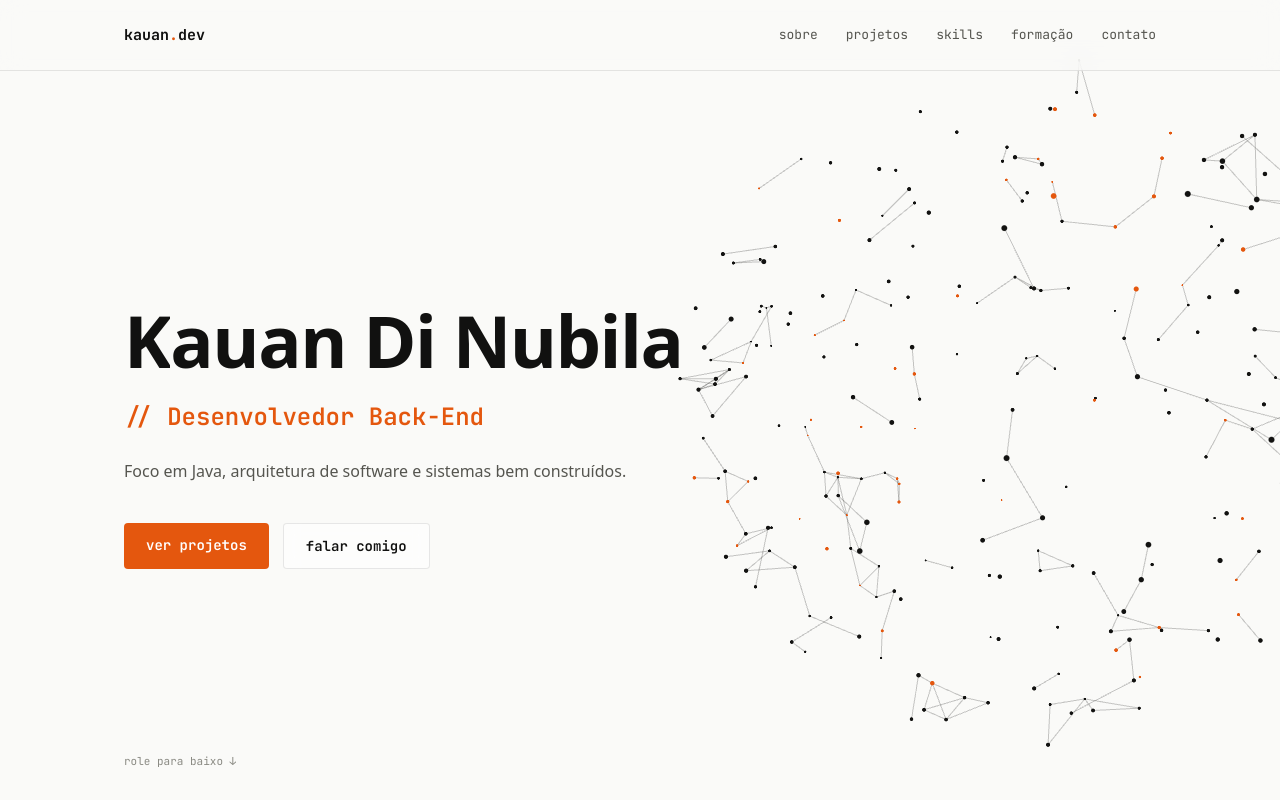
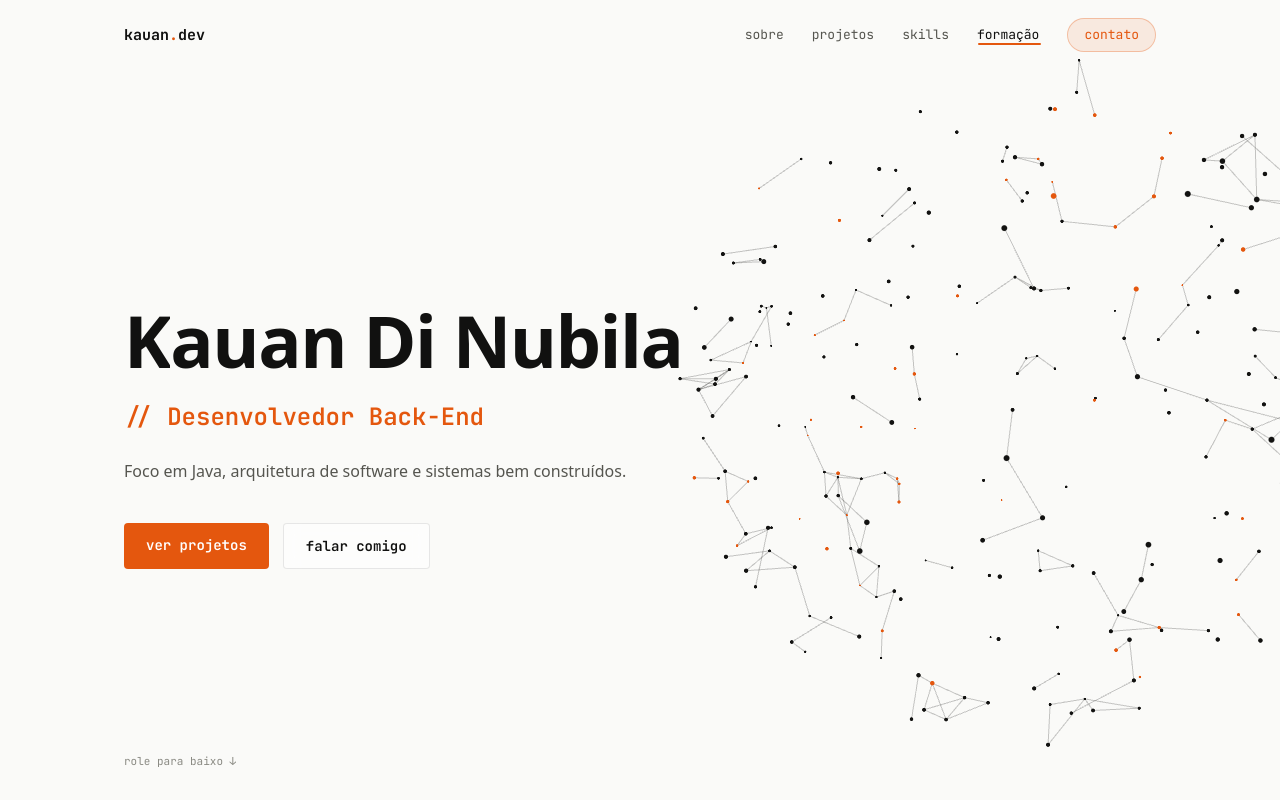
Before and after one commit to KauanDiNubila/kauan-dev, a React (Vite) app: page / in a window 1280 px wide. Shown: the top 800 px of the page. Built offline with nearby package versions, Linux system fonts and the light colour scheme; a web font is replaced by a local one.

Commit message:
Redesign nav: scrollspy indicator, scroll-reactive background, contact CTA pill

```diff
--- a/src/components/Nav.tsx
+++ b/src/components/Nav.tsx
@@ -1,24 +1,108 @@
+import { useEffect, useRef, useState } from "react"
+import { prefersReducedMotion } from "@/lib/gsap"
+
 const links = [
   { href: "#sobre", label: "sobre" },
   { href: "#projetos", label: "projetos" },
   { href: "#skills", label: "skills" },
   { href: "#formacao", label: "formação" },
-  { href: "#contato", label: "contato" },
 ]
 
 export function Nav() {
+  const [active, setActive] = useState<string | null>(null)
+  const [scrolled, setScrolled] = useState(false)
+  const linkRefs = useRef(new Map<string, HTMLAnchorElement>())
+  const indicatorRef = useRef<HTMLSpanElement>(null)
+
+  useEffect(() => {
+    const onScroll = () => setScrolled(window.scrollY > 24)
+    onScroll()
+    window.addEventListener("scroll", onScroll, { passive: true })
+    return () => window.removeEventListener("scroll", onScroll)
+  }, [])
+
+  useEffect(() => {
+    const sections = links
+      .map((l) => document.getElementById(l.href.slice(1)))
+      .filter((el): el is HTMLElement => !!el)
+    const ratios = new Map<string, number>()
+
+    const observer = new IntersectionObserver(
+      (entries) => {
+        for (const entry of entries) ratios.set(`#${entry.target.id}`, entry.intersectionRatio)
+        let best: string | null = null
+        let bestRatio = 0
+        for (const [href, ratio] of ratios) {
+          if (ratio > bestRatio) {
+            bestRatio = ratio
+            best = href
+          }
+        }
+        setActive(bestRatio > 0.1 ? best : null)
+      },
+      { threshold: [0, 0.1, 0.25, 0.5, 0.75, 1], rootMargin: "-70px 0px -40% 0px" }
+    )
+    sections.forEach((s) => observer.observe(s))
+    return () => observer.disconnect()
+  }, [])
+
+  useEffect(() => {
+    const move = () => {
+      const indicator = indicatorRef.current
+      if (!indicator) return
+      const el = active ? linkRefs.current.get(active) : null
+      if (!el) {
+        indicator.style.opacity = "0"
+        return
+      }
+      indicator.style.opacity = "1"
+      indicator.style.transform = `translateX(${el.offsetLeft}px)`
+      indicator.style.width = `${el.offsetWidth}px`
+    }
+    move()
+    window.addEventListener("resize", move)
+    return () => window.removeEventListener("resize", move)
+  }, [active])
+
   return (
-    <nav className="sticky top-0 z-30 border-b border-border bg-background/70 backdrop-blur-md">
+    <nav
+      className={`sticky top-0 z-30 border-b transition-[background-color,border-color,backdrop-filter] duration-300 ease-out ${
+        scrolled ? "border-border bg-background/70 backdrop-blur-md" : "border-transparent bg-transparent backdrop-blur-none"
+      }`}
+    >
       <div className="mx-auto flex h-[70px] max-w-[1080px] items-center justify-between px-6">
         <a href="#top" className="font-mono text-[15px] font-bold text-foreground">
           kauan<span className="text-primary">.</span>dev
         </a>
-        <div className="hidden gap-7 font-mono text-[13px] text-muted-foreground sm:flex">
-          {links.map((l) => (
-            <a key={l.href} href={l.href} className="transition-colors hover:text-foreground">
-              {l.label}
-            </a>
-          ))}
+        <div className="hidden items-center gap-7 sm:flex">
+          <div className="relative flex h-full items-center gap-7 font-mono text-[13px] text-muted-foreground">
+            {links.map((l) => (
+              <a
+                key={l.href}
+                ref={(el) => {
+                  if (el) linkRefs.current.set(l.href, el)
+                  else linkRefs.current.delete(l.href)
+                }}
+                href={l.href}
+                className={`transition-colors hover:text-foreground ${active === l.href ? "text-foreground" : ""}`}
+              >
+                {l.label}
+              </a>
+            ))}
+            <span
+              ref={indicatorRef}
+              aria-hidden
+              className={`pointer-events-none absolute bottom-0 left-0 h-[2px] rounded-full bg-primary opacity-0 ${
+                prefersReducedMotion() ? "" : "transition-[transform,width,opacity] duration-300 ease-out"
+              }`}
+            />
+          </div>
+          <a
+            href="#contato"
+            className="rounded-full border border-primary/30 bg-primary/10 px-4 py-1.5 font-mono text-[13px] text-primary transition-colors hover:bg-primary hover:text-background"
+          >
+            contato
+          </a>
         </div>
       </div>
     </nav>
```
